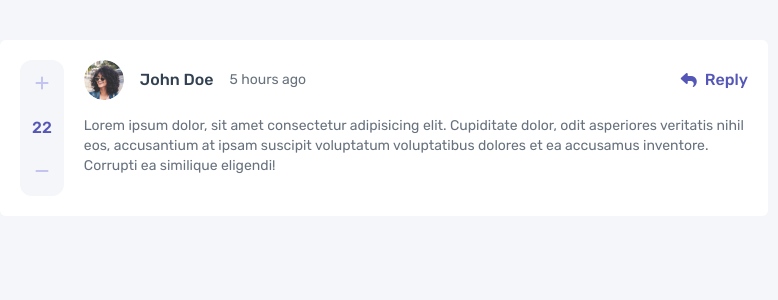
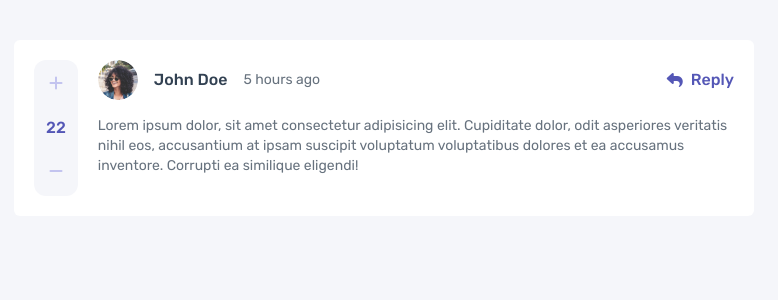
Before and after one commit to coderSuresh/fullstack-comment-section, a Next.js app: page / in a window 1280 px wide. Shown: the top 300 px of the page, without its empty margins (256-1034 px from the left). Built offline with nearby package versions, Linux system fonts and the light colour scheme.

Commit message:
reduce width of main to 740px

```diff
--- a/app/page.tsx
+++ b/app/page.tsx
@@ -3,7 +3,7 @@ import CommentCard from '@/components/CommentCard'
 
 const Home = () => {
   return (
-    <main className='md:w-[768px] md:mx-auto mx-5 my-10'>
+    <main className='md:w-[740px] md:mx-auto mx-5 my-10'>
       <CommentCard />
     </main>
   )
```
